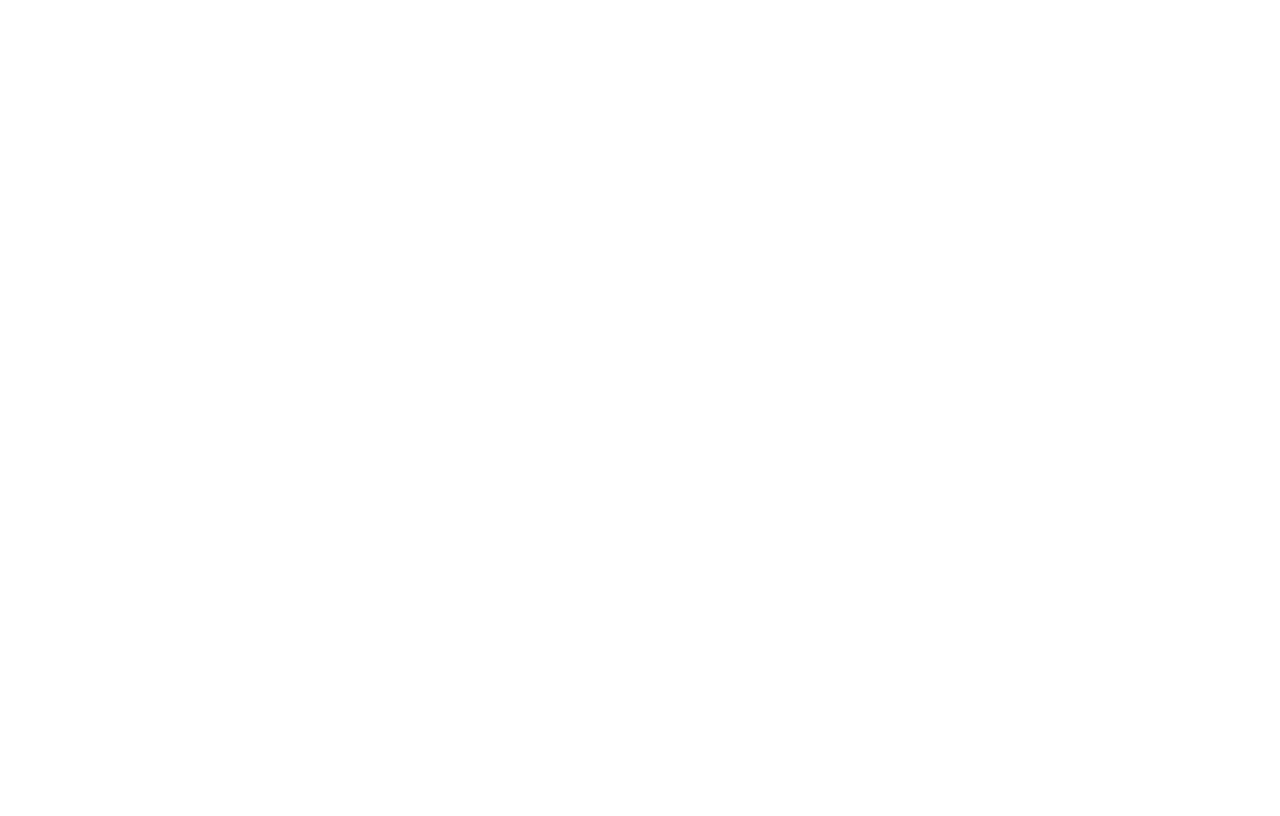
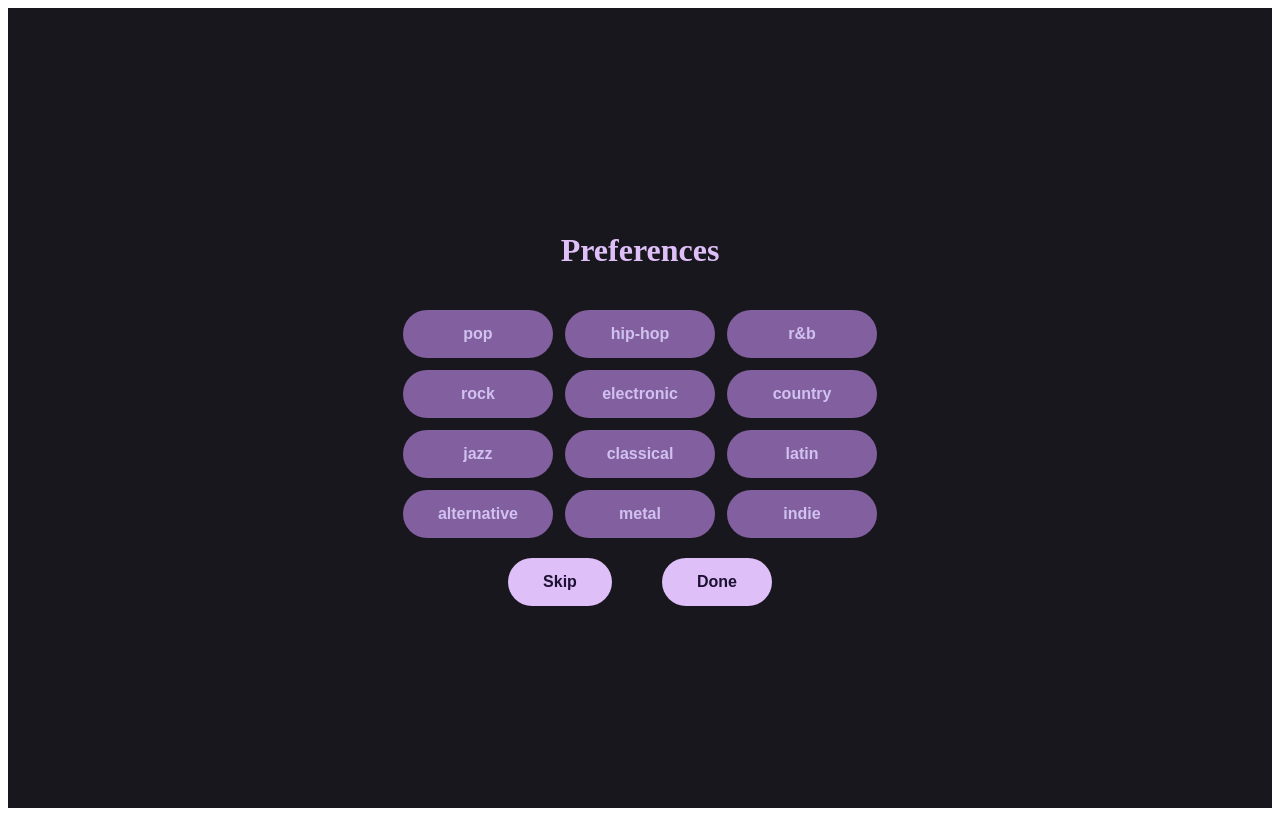
Before and after one commit to derekgeng15/hooked, a React (Create React App) app in the folder frontend/: page /seedprefs in a window 1280 px wide. Before the commit this address had no page. Built offline with nearby package versions, Linux system fonts and the light colour scheme.

Commit message:
ele added endpoints for backend, plz take a look

```diff
--- a/frontend/src/App.jsx
+++ b/frontend/src/App.jsx
@@ -11,6 +11,7 @@ import WelcomePage from './WelcomePage'
 import SignUp from './SignUp'
 import Login from './Login'
 import LikedSongs from './LikedSongs'
+import SeedPreferences from './SeedPreferences'
 
 function App() {
     return (
@@ -22,6 +23,7 @@ function App() {
                 <Route path="/swipe" element={<SwipeScreen />} />
                 <Route path="/search" element={<SearchScreen />} />
                 <Route path="/liked" element={<LikedSongs />} />
+                <Route path="/seedprefs" element={<SeedPreferences />} />
             </Routes>
         </BrowserRouter>
     )
--- a/frontend/src/SearchScreen.jsx
+++ b/frontend/src/SearchScreen.jsx
@@ -119,6 +119,7 @@ const songImageBox = {
     height: '40px',
     borderRadius: '4px',
 }
+
 const noResultsStyle = {
     fontSize: '16px',
     color: '#a9bacb',
--- /dev/null
+++ b/frontend/src/SeedPreferences.jsx
@@ -0,0 +1,119 @@
+import React from 'react'
+import {useCallback, useEffect, useState} from 'react'
+import { useNavigate} from 'react-router-dom'
+
+const GENRES = [
+    "pop", "hip-hop", "r&b",
+    "rock", "electronic", "country",
+    "jazz", "classical", "latin",
+    "alternative", "metal", "indie",
+]
+
+function SeedPreferences(){
+    const navigate = useNavigate()
+    const [selected, setSelected] = useState(new Set())
+
+    function handleClickGoNext() {
+        handleContinue()
+        navigate('/swipe')
+    }
+
+    async function handleContinue() {
+        await fetch('/api/preferences', {
+            method: 'POST',
+            credentials: 'include',
+            headers: { 'Content-Type': 'application/json' },
+            body: JSON.stringify({ genres: [...selected] })  // selected is your Set
+        })
+        navigate('/swipe')
+    }
+
+    function handlePrefClick(txt){
+        setSelected(prev => {
+            const next = new Set(prev)
+            next.has(txt) ? next.delete(txt) : next.add(txt)
+            return next
+        })
+    }
+
+    const handleKeyPress = useCallback((e) => {
+        if (e.key === 'L' || e.key === "l") navigate('/login')
+        if (e.key === 'C' || e.key === "c") navigate('/signup')
+    }, [navigate])
+
+    useEffect(() => {
+        window.addEventListener('keydown', handleKeyPress)
+        return () => window.removeEventListener('keydown', handleKeyPress)
+    }, [handleKeyPress])
+
+    return(
+        <div style={screenStyle}>
+            <h1>Preferences</h1>
+
+            <div style={gridStyle}>
+                {GENRES.map(genre => (
+                    <button
+                        key={genre}
+                        style={{
+                            ...prefButtonStyle,
+                            backgroundColor: selected.has(genre) ? '#debff7' : '#825f9f',
+                            color: selected.has(genre) ? '#1d1133' : '#d1c1ef',
+                        }}
+                        onClick={() => handlePrefClick(genre)}
+                    >
+                        {genre}
+                    </button>
+                ))}
+            </div>
+            <div style={{ display: 'flex', gap: '50px' }}>
+                <button style={buttonStyle} onClick={handleClickGoNext}>
+                    Skip
+                </button>
+
+                <button style={buttonStyle} onClick={handleClickGoNext}>
+                    Done
+                </button>
+            </div>
+        </div>
+    )
+}
+
+const screenStyle = {
+    minHeight: '100vh',
+    backgroundColor: '#18171d',
+    color: '#debff7',
+    display: 'flex',
+    flexDirection: 'column',
+    alignItems: 'center',
+    justifyContent: 'center',
+    gap: '20px',
+}
+
+const gridStyle = {
+    display: 'grid',
+    gridTemplateColumns: 'repeat(3, 1fr)',
+    gap: '12px',
+}
+
+const prefButtonStyle = {
+    padding: '15px 35px',
+    fontSize: '16px',
+    fontWeight: 'bold',
+    border: 'none',
+    borderRadius: '50px',
+    cursor: 'pointer',
+    transition: 'background-color 0.15s, color 0.15s',
+}
+
+const buttonStyle = {
+    padding: '15px 35px',
+    fontSize: '16px',
+    backgroundColor: '#debff7',
+    color: '#1d1133',
+    fontWeight: 'bold',
+    border: 'none',
+    borderRadius: '50px',
+    cursor: 'pointer',
+}
+
+export default SeedPreferences
--- a/frontend/src/SignUp.jsx
+++ b/frontend/src/SignUp.jsx
@@ -21,7 +21,7 @@ function SignUp(){
     const handleKeyPress = useCallback((e) => {
         if (e.key === ' ' || e.code === "Space") {
             console.log('Space pressed')
-            navigate('/swipe')
+            navigate('/seedprefs')
         }
     }, [navigate])
 
```
Also changed, not shown: frontend/SearchScreenSources.txt (added), frontend/SeedPrefsSources.txt (added), 2 other files (tests, documents, lock files or other folders).
